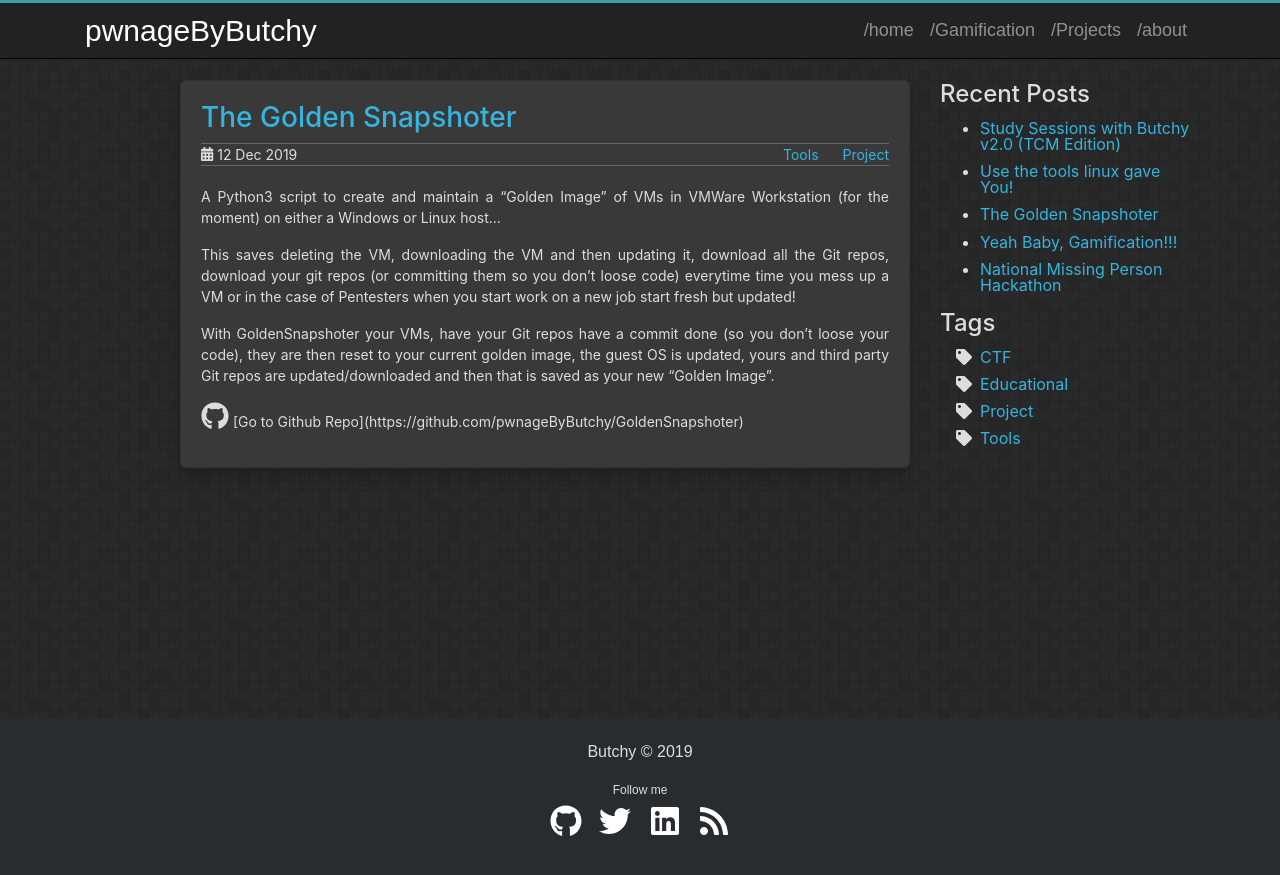
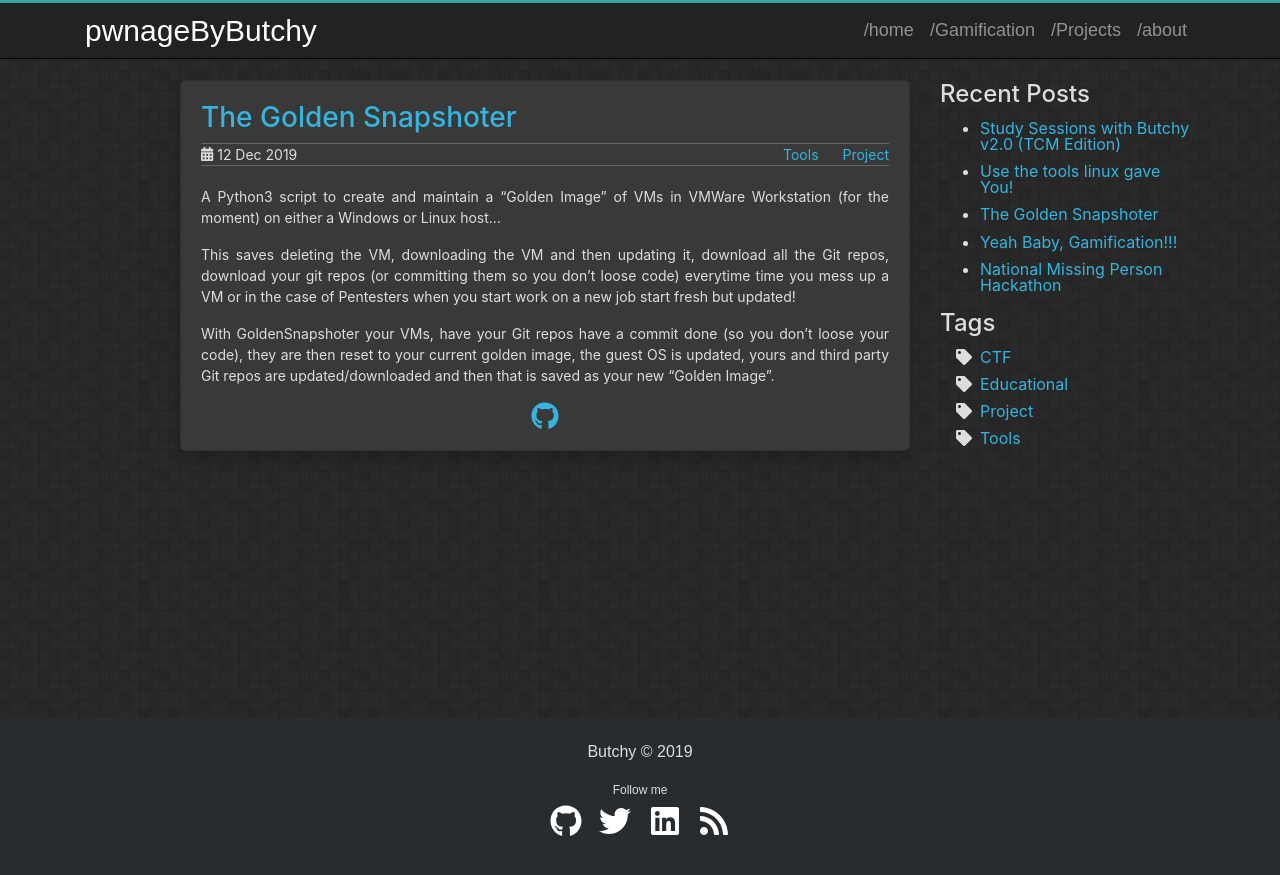
Before and after one commit to pwnageByButchy/pwnageByButchy.github.io, a Jekyll site: the page built from _posts/2019-12-12-the-golden-snapshoter.md, in a window 1280 px wide. Shown: the top 875 px of the page. Built offline with Jekyll 4.4.1, drawn with Linux system fonts in a browser that asks for light colours.

Commit message:
image alignment

```diff
--- a/_posts/2019-12-12-the-golden-snapshoter.md
+++ b/_posts/2019-12-12-the-golden-snapshoter.md
@@ -13,4 +13,4 @@
 
 With GoldenSnapshoter your VMs, have your Git repos have a commit done (so you don't loose your code), they are then reset to your current golden image, the guest OS is updated, yours and third party Git repos are updated/downloaded and then that is saved as your new "Golden Image".
 
-<p><i class="fab fa-github fa-2x"></i> [Go to Github Repo](https://github.com/pwnageByButchy/GoldenSnapshoter)</p>
+<center><a title="{{ site.social.github }} on Github" href="https://github.com/pwnageByButchy/GoldenSnapshoter" target="_blank"><i class="fab fa-github fa-2x"></i></a></center>
```
